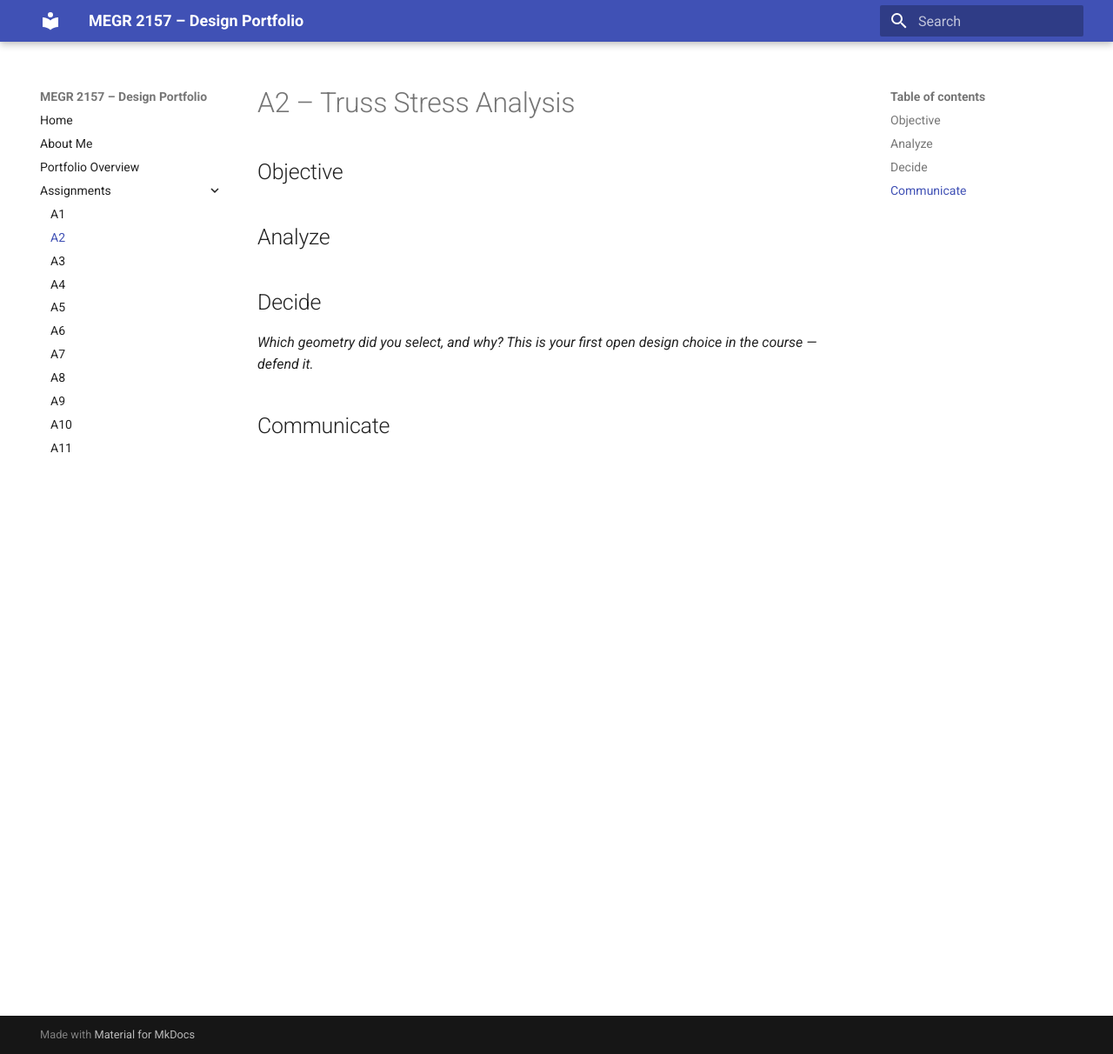
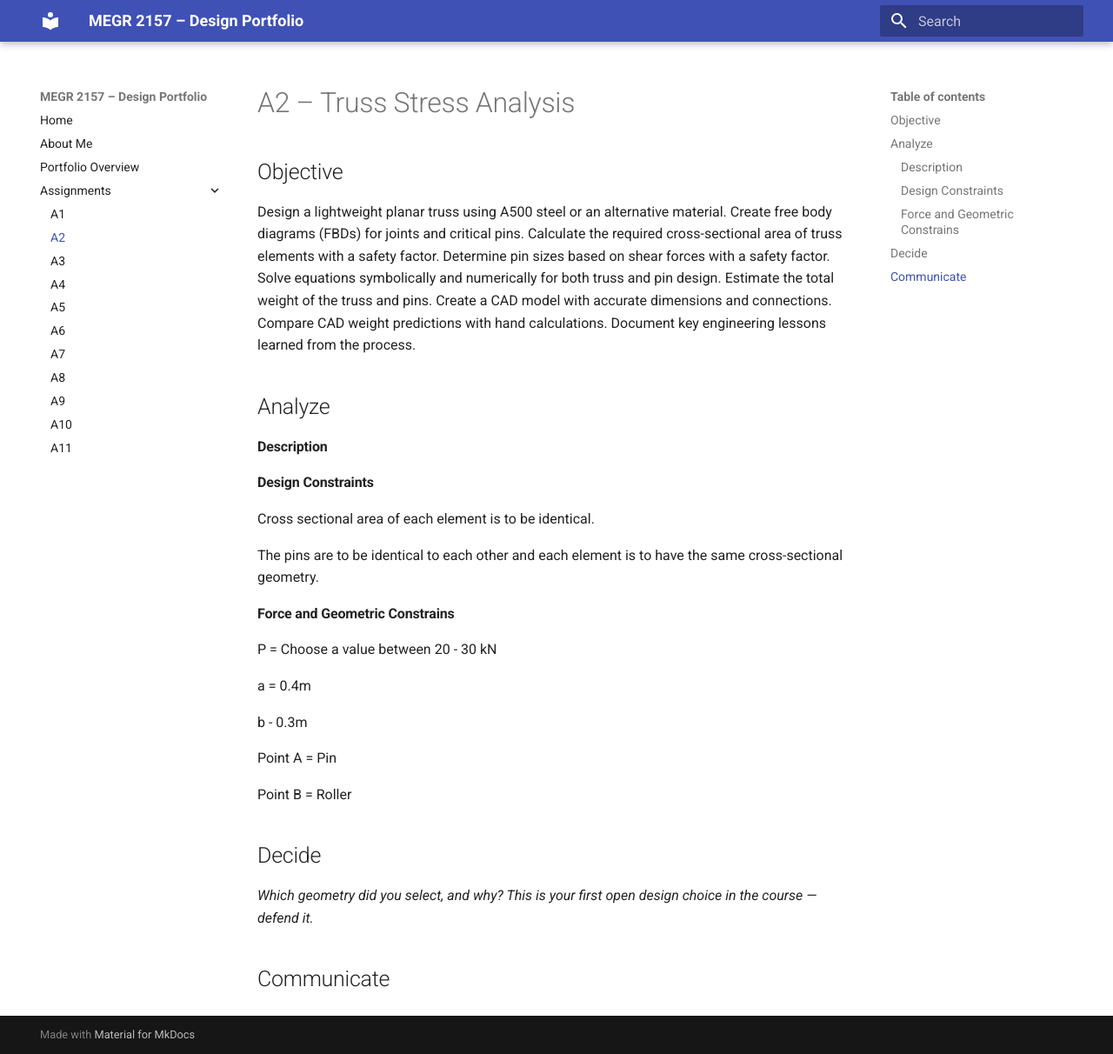
Before and after one commit to akaur-5/design-projects-portfolio, an MkDocs documentation site: the page built from docs/assignments/A02/index.md, in a window 1280 px wide and 1212 px high. Shown: the whole window at 87% size. Built offline with MkDocs 1.6.1 and Material for MkDocs 9.7.7, drawn with Linux system fonts in a browser that asks for light colours.

Commit message:
Expand A2 assignment with objectives and constraints
Added detailed objectives and constraints for A2 project.

```diff
--- a/docs/assignments/A02/index.md
+++ b/docs/assignments/A02/index.md
@@ -1,10 +1,35 @@
 # A2 – Truss Stress Analysis
 
 ## Objective
-
+Design a lightweight planar truss using A500 steel or an alternative material.
+Create free body diagrams (FBDs) for joints and critical pins.
+Calculate the required cross-sectional area of truss elements with a safety factor.
+Determine pin sizes based on shear forces with a safety factor.
+Solve equations symbolically and numerically for both truss and pin design.
+Estimate the total weight of the truss and pins.
+Create a CAD model with accurate dimensions and connections.
+Compare CAD weight predictions with hand calculations.
+Document key engineering lessons learned from the process.
 
 ## Analyze
+#### Description
 
+#### Design Constraints
+Cross sectional area of each element is to be identical.
+
+The pins are to be identical to each other and each element is to have the same cross-sectional geometry.
+
+#### Force and Geometric Constrains
+
+P = Choose a value between 20 - 30 kN
+
+a = 0.4m
+
+b - 0.3m
+
+Point A = Pin
+
+Point B = Roller
 
 ## Decide
 _Which geometry did you select, and why? This is your first open design choice in the course — defend it._
```
